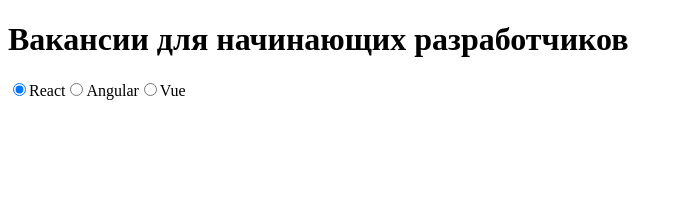
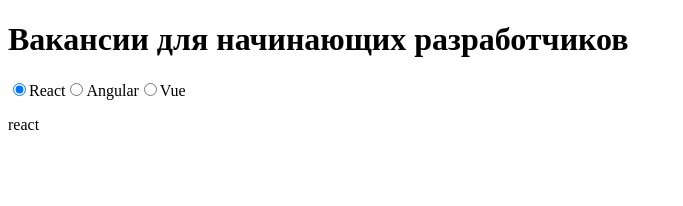
Before and after one commit to annakon/otus-js-baklikova-project, a React app: page / in a window 1280 px wide. Shown: the top 206 px of the page, without its empty margins (0-683 px from the left). Built offline with nearby package versions, Linux system fonts and the light colour scheme.

Commit message:
dispach и отображение name

```diff
--- a/src/components/DisplayPage.tsx
+++ b/src/components/DisplayPage.tsx
@@ -1,11 +1,15 @@
-import React, { FC, useState } from 'react';
+import React, { FC } from 'react';
 import {RadioButton} from "./RadioButton";
+import { useSelector} from "react-redux";
+import { selectName } from "../store/profile/selectors";
 
 export const DisplayPage: FC = () => {
+
+    const name = useSelector(selectName);
 
     return <>
         <h1>Вакансии для начинающих разработчиков</h1>
         <RadioButton></RadioButton>
-        <p>{}</p>
+        <p>{name}</p>
     </>
 }
--- a/src/components/RadioButton.tsx
+++ b/src/components/RadioButton.tsx
@@ -1,10 +1,15 @@
 import React, { FC, useState } from 'react';
+import { useDispatch } from "react-redux";
+import { changeName } from "../store/profile/actions";
 
 export const RadioButton: FC = () => {
     const [value, setValue] = useState('1');
 
+    const dispatch = useDispatch();
+
     function changeValue(event : React.ChangeEvent<HTMLInputElement>) {
         setValue(event.target.value);
+        dispatch(changeName(value));
     }
 
     return <>
```
